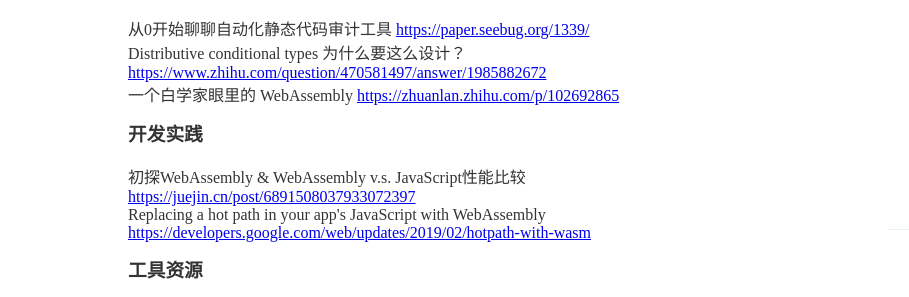
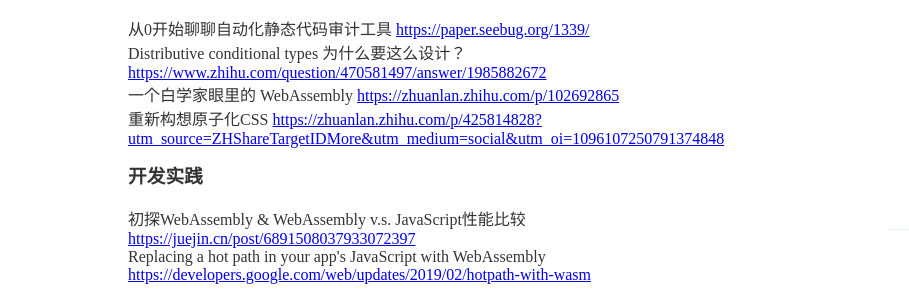
Before and after one commit to hzzheng/blog, a Gatsby site: page /weelky/55 in a window 1280 px wide. Shown: the part 150-447 px from the top of the page, 0-909 px from the left. Built offline with nearby package versions, Linux system fonts and the light colour scheme; Gatsby itself is replaced by a stand-in of ours; some packages are replaced by stand-ins of ours; some icons are missing; what typography-theme-fairy-gates would draw is missing.

Commit message:
chore: update

```diff
--- a/src/weelky/55.md
+++ b/src/weelky/55.md
@@ -8,7 +8,7 @@
 1. 从0开始聊聊自动化静态代码审计工具 https://paper.seebug.org/1339/
 2. Distributive conditional types 为什么要这么设计？ https://www.zhihu.com/question/470581497/answer/1985882672
 3. 一个白学家眼里的 WebAssembly https://zhuanlan.zhihu.com/p/102692865
-
+4. 重新构想原子化CSS https://zhuanlan.zhihu.com/p/425814828?utm_source=ZHShareTargetIDMore&utm_medium=social&utm_oi=1096107250791374848
 
 ### 开发实践
 1. 初探WebAssembly & WebAssembly v.s. JavaScript性能比较 https://juejin.cn/post/6891508037933072397
```
